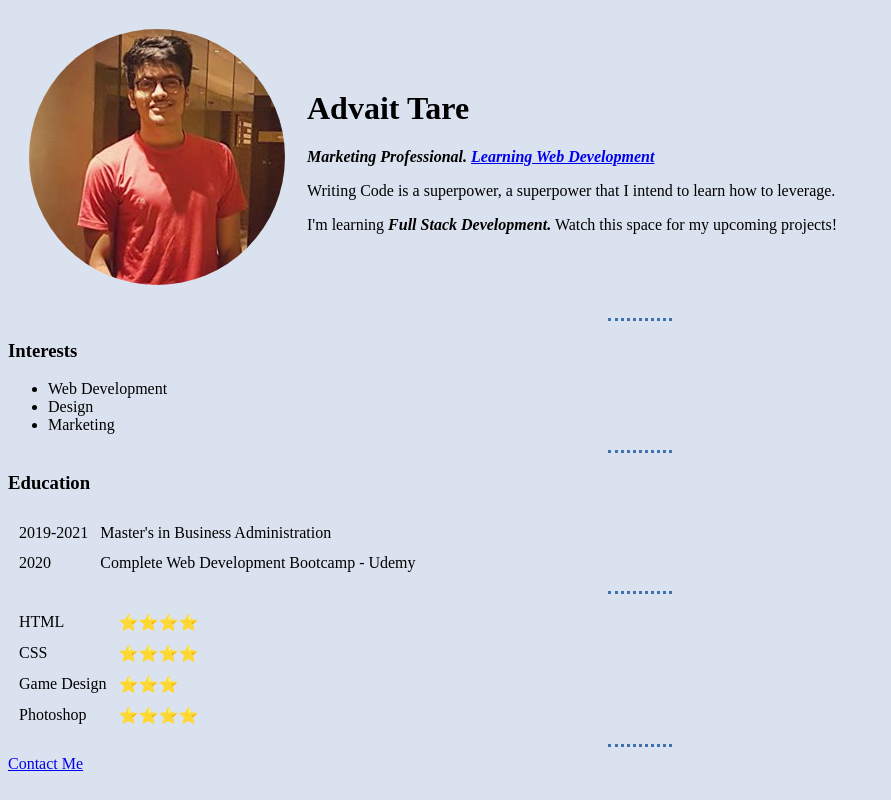
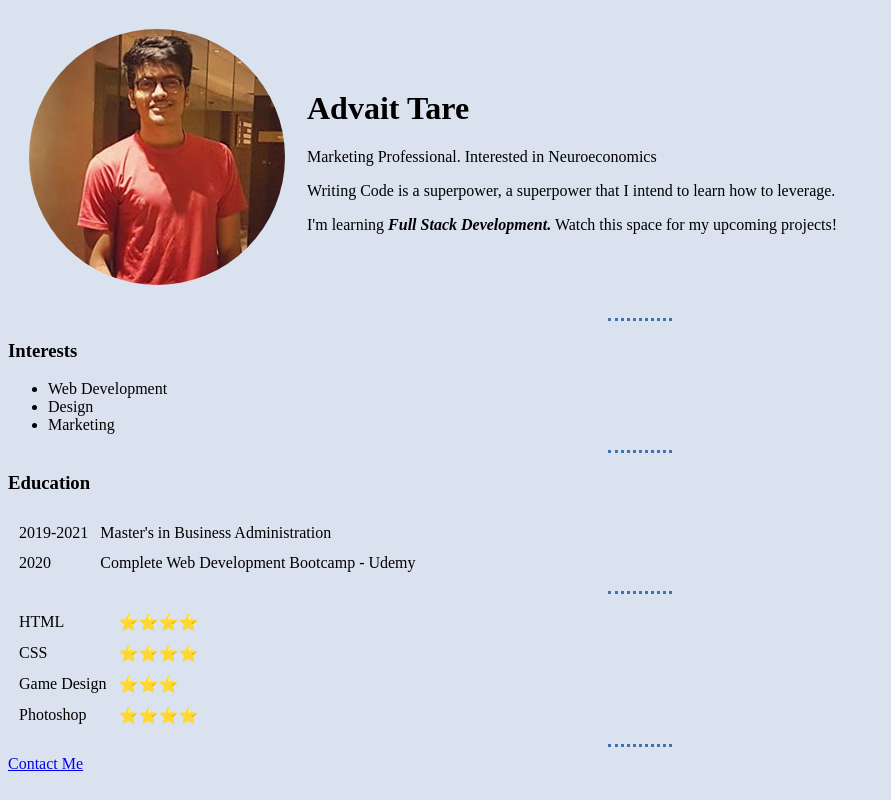
Before and after one commit to advait-tare/CV, a plain HTML site: page index.html in a window 1280 px wide. Shown: the whole page, without its empty margins (0-891 px from the left). Drawn offline with Linux system fonts and the light colour scheme.

Commit message:
Add files via upload

```diff
--- a/index.html
+++ b/index.html
@@ -33,7 +33,7 @@
       <td><img src="advait.png" alt="Advait Profile Picture"></td>
       <td>
         <h1>Advait Tare</h1>
-        <p><em><strong>Marketing Professional. <a href="https://advait.netlify.com/">Learning Web Development</a></strong></em></p>
+        <p>Marketing Professional. Interested in Neuroeconomics</p>
         <p>Writing Code is a superpower, a superpower that I intend to learn how to leverage.</p>
         <p>I'm learning <strong><em>Full Stack Development.</em></strong> Watch this space for my upcoming projects!</p>
       </td>
```
